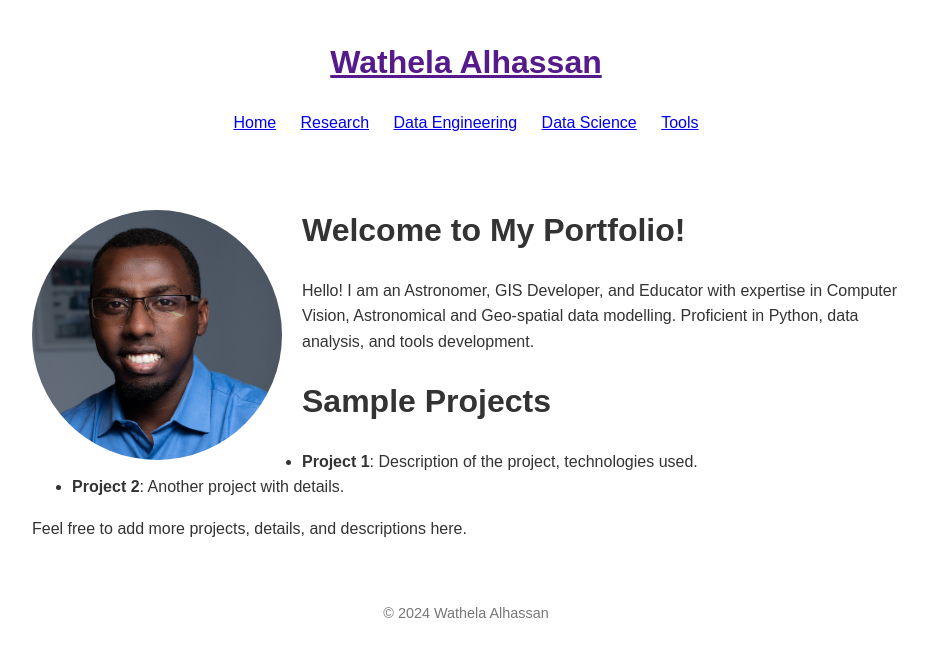
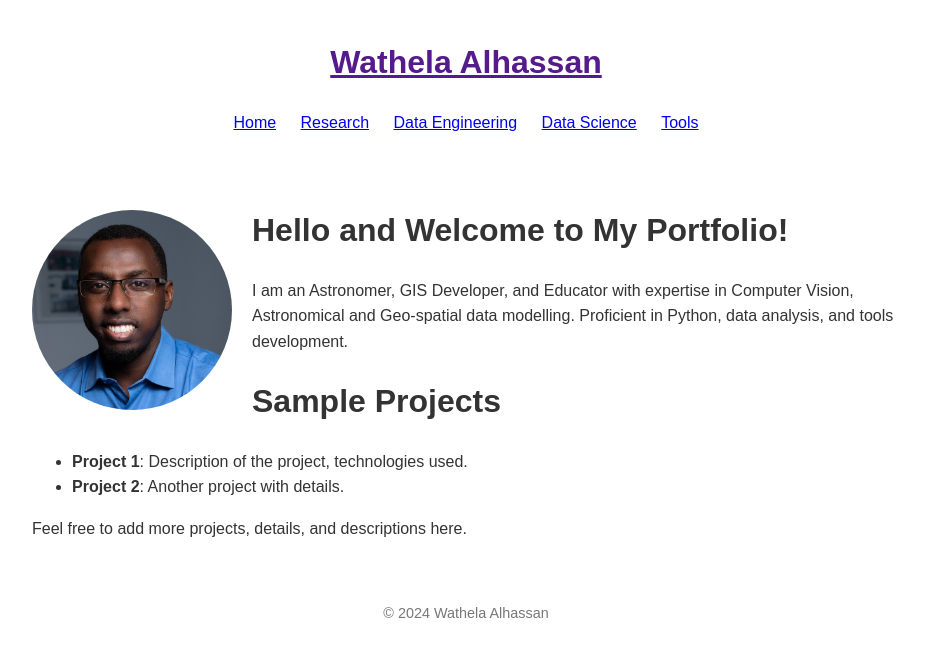
Before and after one commit to wathela/wathela.github.io, a Jekyll site: the page built from index.md, in a window 1280 px wide. Shown: the top 657 px of the page, without its empty margins (174-1102 px from the left). Built offline with Jekyll 4.4.1, drawn with Linux system fonts in a browser that asks for light colours.

Commit message:
update home  md

```diff
--- a/assets/css/style.css
+++ b/assets/css/style.css
@@ -32,8 +32,8 @@
     color: #777;
   }
   .profile-photo {
-    width: 250px;
-    height: 250px;
+    width: 200px;
+    height: 200px;
     border-radius: 50%;
     margin: 10px 20px 10px 0;
     float: left;
--- a/index.md
+++ b/index.md
@@ -10,9 +10,9 @@
 
 ![My Photo](assets/images/photo.jpg){: .profile-photo }
 
-# Welcome to My Portfolio!
+# Hello and Welcome to My Portfolio!
 
-Hello! I am an Astronomer, GIS Developer, and Educator with expertise in Computer Vision, Astronomical and Geo-spatial data modelling. Proficient in Python, data analysis, and tools development.
+I am an Astronomer, GIS Developer, and Educator with expertise in Computer Vision, Astronomical and Geo-spatial data modelling. Proficient in Python, data analysis, and tools development.
 
 # Sample Projects
 
```
